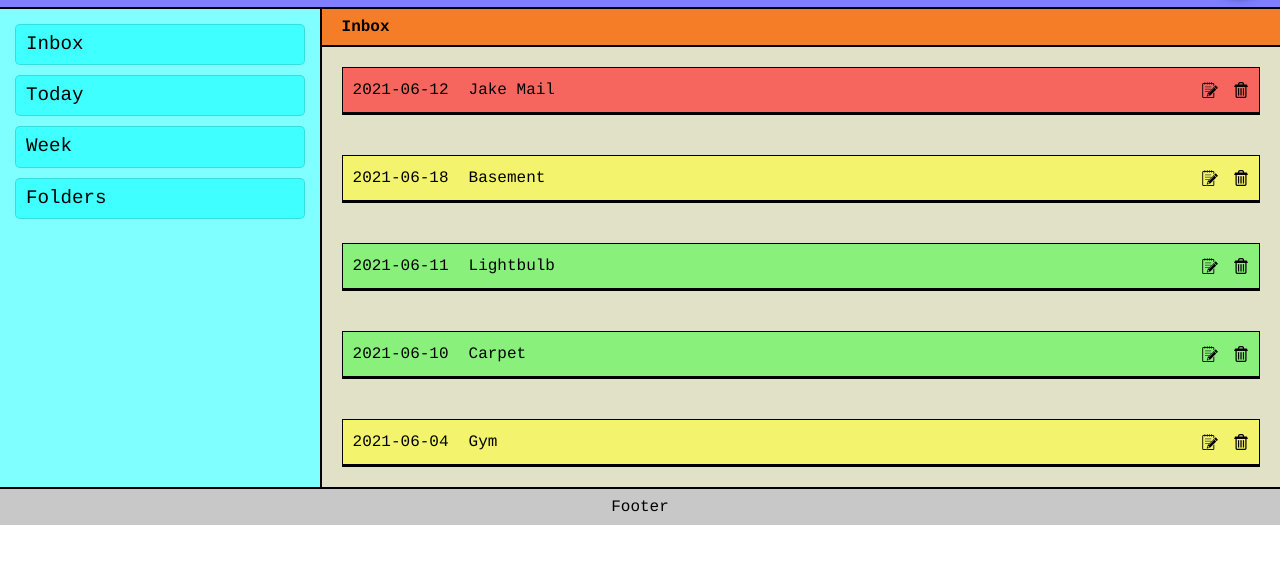
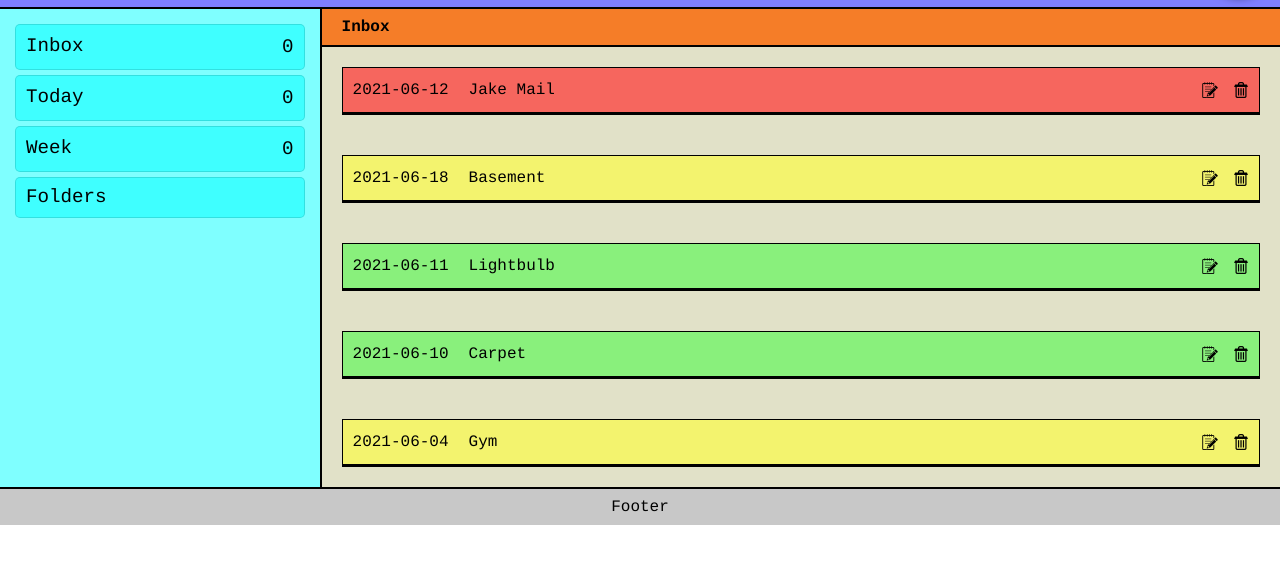
Before and after one commit to gizinski-jacek/ToDo-List-project, a website: page dist/index.html in a window 1280 px wide. Shown: the part 72-636 px from the top of the page. Drawn offline with Linux system fonts and the light colour scheme.

Commit message:
Added ToDo counter for each folder.

```diff
--- a/dist/index.html
+++ b/dist/index.html
@@ -14,10 +14,12 @@
         </div>
         <div class='main'>
             <div class='menu'>
-                <div id='Inbox' class='folder'>Inbox</div>
-                <div id='Today' class='folder'>Today</div>
-                <div id='Week' class='folder'>Week</div>
-                <div id='dropdownFolders' class='folder'>Folders</div>
+                <div>
+                    <div id='Inbox' class='folder'>Inbox<p class="counter">0</p></div>
+                    <div id='Today' class='folder'>Today<p class="counter">0</p></div>
+                    <div id='Week' class='folder'>Week<p class="counter">0</p></div>
+                    <div id='dropdownFolders' class='folder'>Folders</div>
+                </div>
                 <span id='containerFolders'>
 
                 </span>
```
